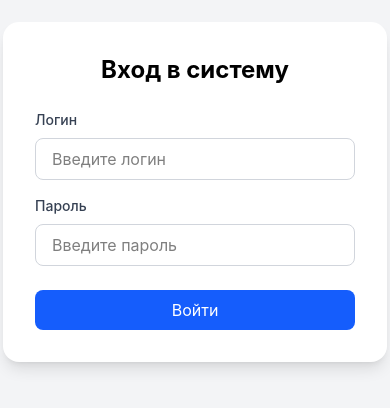
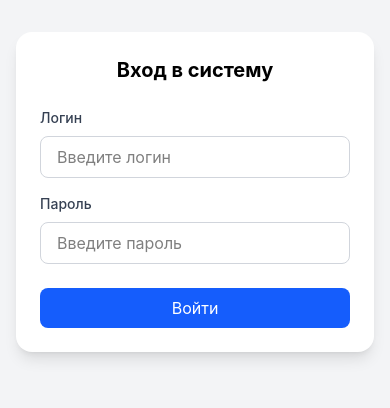
Before and after one commit to roman-kuznetsov-dev/children-center-dashboard, a React (Vite) app in the folder frontend/: page /login in a window 390 px wide. Shown: the part 230-638 px from the top of the page. Built offline with nearby package versions, Linux system fonts and the light colour scheme.

Commit message:
Make login page responsive

```diff
--- a/frontend/src/components/auth/Login.tsx
+++ b/frontend/src/components/auth/Login.tsx
@@ -30,9 +30,9 @@ export const Login: React.FC = () => {
   };
 
   return (
-    <div className="min-h-screen flex items-center justify-center bg-gray-100">
-      <div className="bg-white p-8 rounded-2xl shadow-lg w-96">
-        <h2 className="text-2xl font-bold text-center mb-6">Вход в систему</h2>
+    <div className="min-h-screen flex items-center justify-center bg-gray-100 p-4">
+      <div className="bg-white p-6 md:p-8 rounded-2xl shadow-lg w-full max-w-md">
+        <h2 className="text-xl md:text-2xl font-bold text-center mb-6">Вход в систему</h2>
         <form onSubmit={handleSubmit}>
           <div className="mb-4">
             <label className="block text-gray-700 text-sm font-medium mb-2">Логин</label>
```
